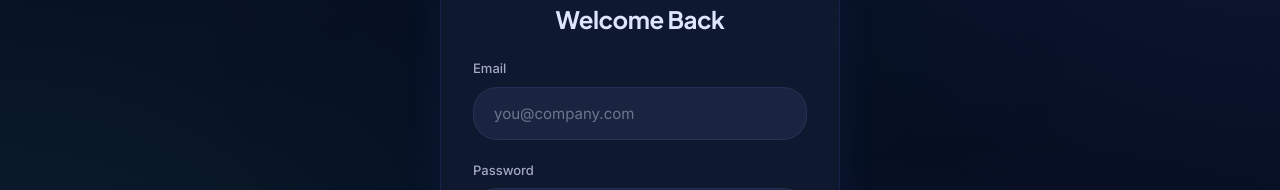
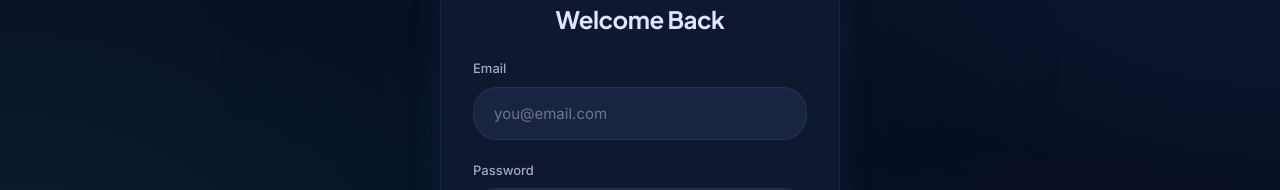
Before and after one commit to tanmle/timesheet, a Next.js app: page /login in a window 1280 px wide. Shown: the part 335-525 px from the top of the page. Built offline with nearby package versions, Linux system fonts and the light colour scheme.

Commit message:
update placeholder

```diff
--- a/src/app/login/page.tsx
+++ b/src/app/login/page.tsx
@@ -35,7 +35,7 @@ function LoginForm() {
               name="email"
               type="email"
               className="input-field"
-              placeholder="you@company.com"
+              placeholder="you@email.com"
               required
             />
           </div>
```
